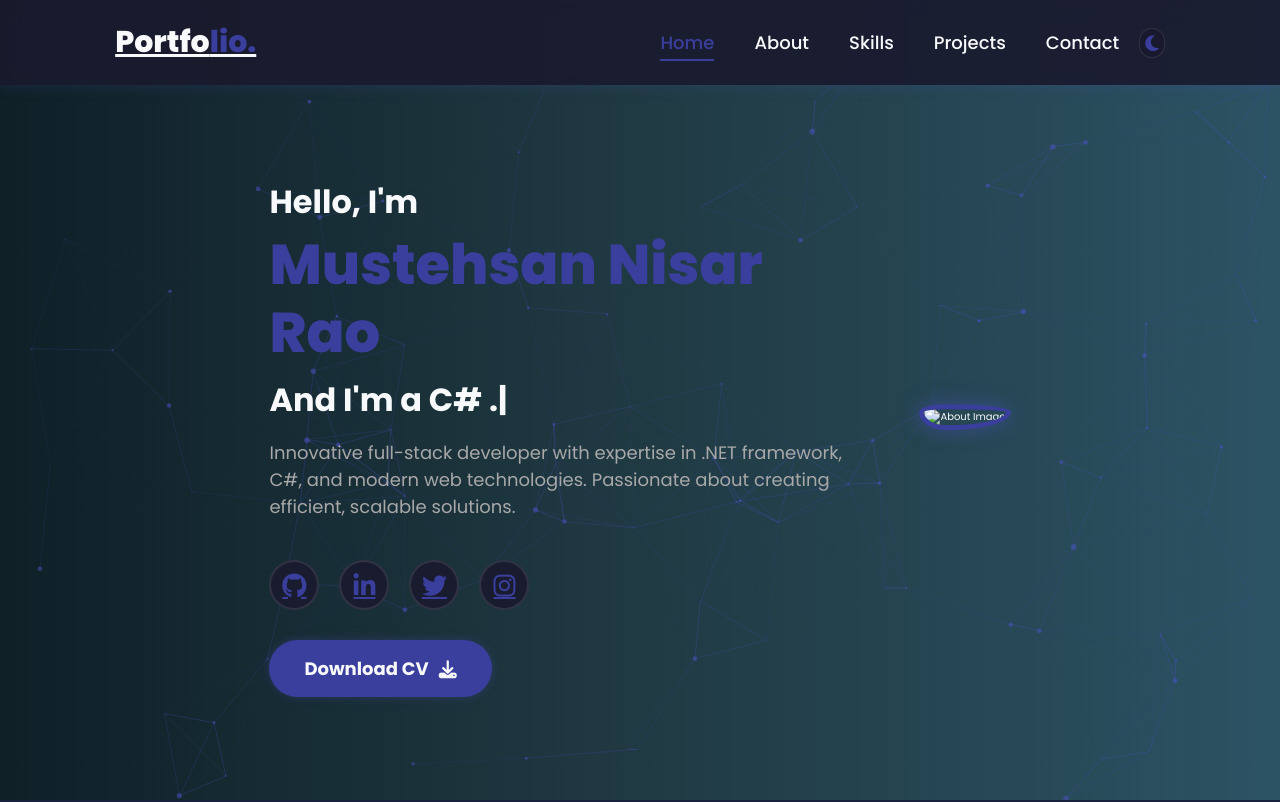
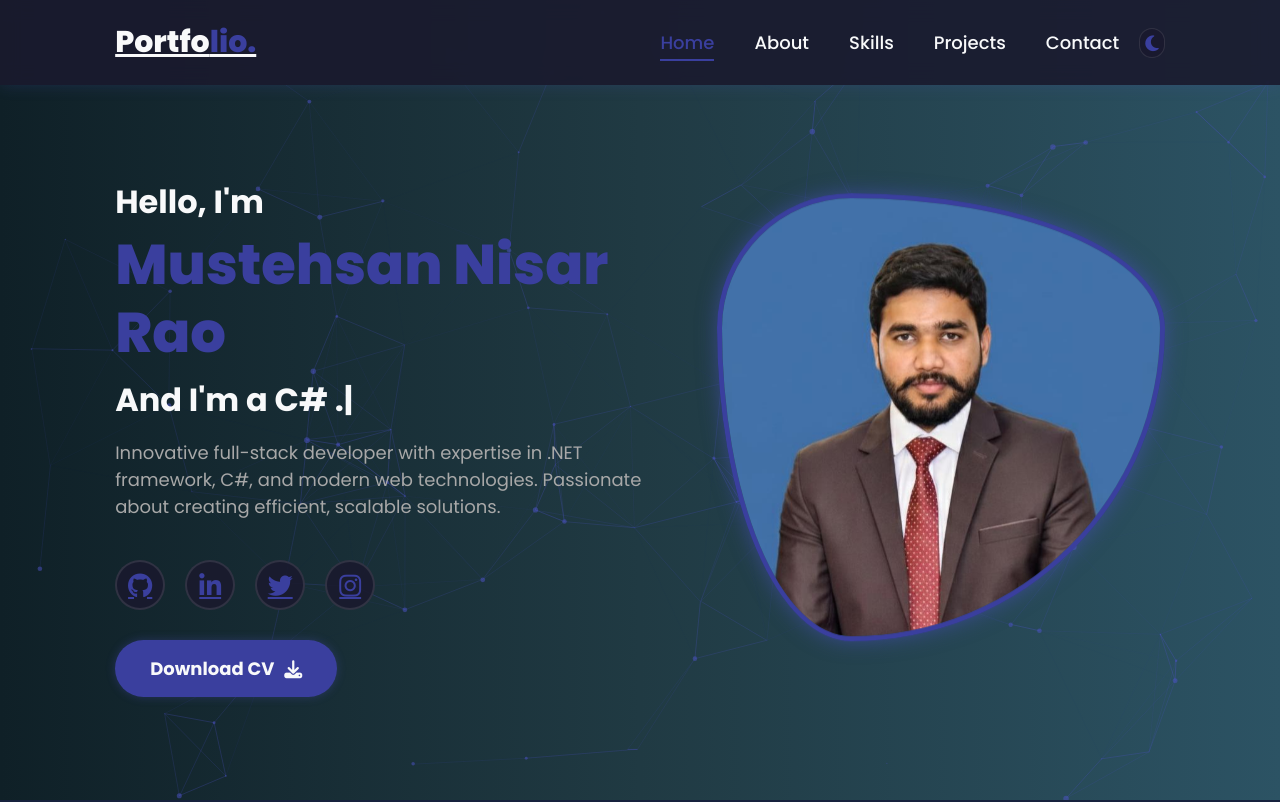
Before and after one commit to Mustehsan-Nisar-Rao/Mustehsan-Nisar-Rao, a plain HTML site: page index.html in a window 1280 px wide. Shown: the top 802 px of the page. Drawn offline with nearby package versions, Linux system fonts and the light colour scheme.

Commit message:
Update index.html

```diff
--- a/index.html
+++ b/index.html
@@ -49,7 +49,7 @@
         </div>
 
         <div class="home-img">
-            <img src="pic.png" alt="About Image">
+            <img src="photo.png" alt="About Image">
         </div>
     </section>
 
```
